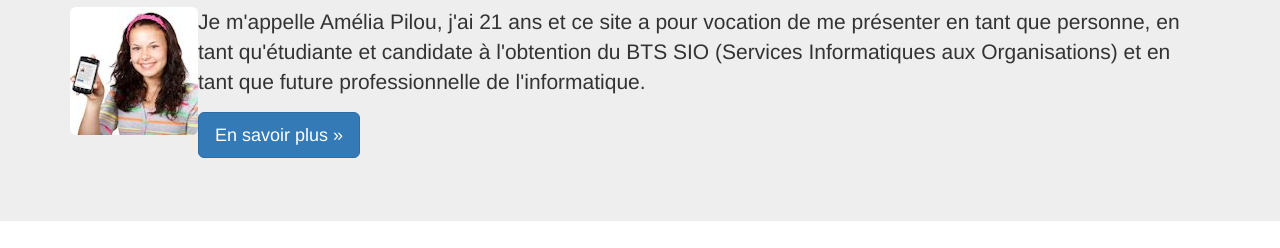
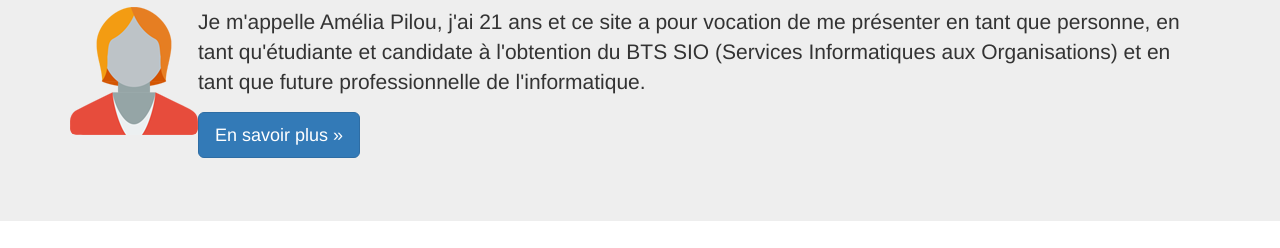
Before and after one commit to DavidMolinari/MonPortfolioTP, a plain HTML site: page index.html in a window 1280 px wide. Shown: the part 140-388 px from the top of the page. Drawn offline with Linux system fonts and the light colour scheme; files whose address does not match are found by name.

Commit message:
Changement de
Changement de branche et ajout d'une PP

```diff
--- a/index.html
+++ b/index.html
@@ -78,7 +78,7 @@
  <div class="container">
  <h1>Bonjour et bienvenue sur mon portfolio !</h1>
  <p>
- <img id="maPhoto" class="pull-left img-rounded" src="images/AmeliaPilou.jpg" alt="Ma photo d'identité" /> Je m'appelle Amélia Pilou, j'ai 21 ans
+ <img id="maPhoto" class="pull-left img-rounded" src="images/NouvellePP.png" alt="Ma photo d'identité" /> Je m'appelle Amélia Pilou, j'ai 21 ans
 et ce site a pour vocation de me présenter en tant que personne, en tant qu'étudiante et candidate à l'obtention du BTS SIO (Services Informatiques
 aux Organisations) et en tant que future professionnelle de l'informatique.
  </p>
```
Also changed, not shown: images/NouvellePP.png (added).
